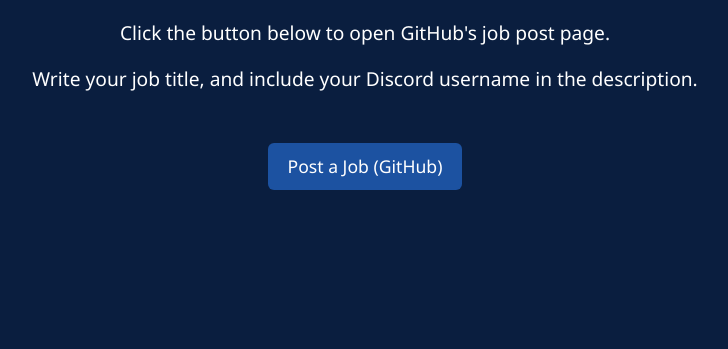
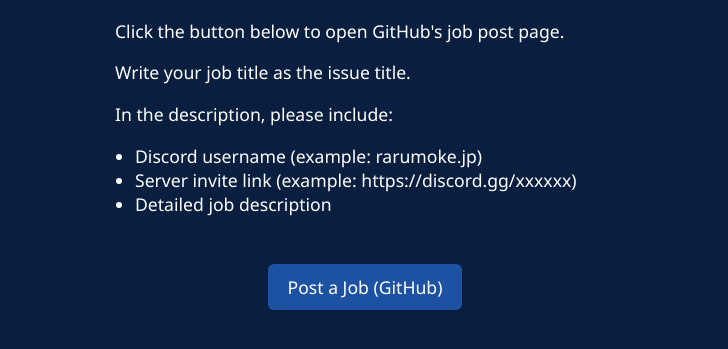
Before and after one commit to gensou-cafe/sap, a plain HTML site: page post.html in a window 1280 px wide. Shown: the part 99-448 px from the top of the page, without its empty margins (275-1003 px from the left). Drawn offline with Linux system fonts and the light colour scheme.

Commit message:
Update post.html

```diff
--- a/post.html
+++ b/post.html
@@ -24,15 +24,29 @@
       margin-top: 2rem;
       font-size: 1.1rem;
     }
-    p {
-      font-size: 1.2rem;
+    p, ul {
+      font-size: 1.1rem;
+      max-width: 500px;
+      margin-left: auto;
+      margin-right: auto;
+      text-align: left;
+    }
+    ul {
+      margin-top: 0;
+      margin-bottom: 1rem;
     }
   </style>
 </head>
 <body>
   <h1>Post a Job</h1>
   <p>Click the button below to open GitHub's job post page.</p>
-  <p>Write your job title, and include your Discord username in the description.</p>
+  <p>Write your job title as the issue title.</p>
+  <p>In the description, please include:</p>
+  <ul>
+    <li>Discord username (example: rarumoke.jp)</li>
+    <li>Server invite link (example: https://discord.gg/xxxxxx)</li>
+    <li>Detailed job description</li>
+  </ul>
 
   <a href="https://github.com/gensou-cafe/sap/issues/new?labels=求人募集" target="_blank" rel="noopener" class="button">Post a Job (GitHub)</a>
 </body>
```
